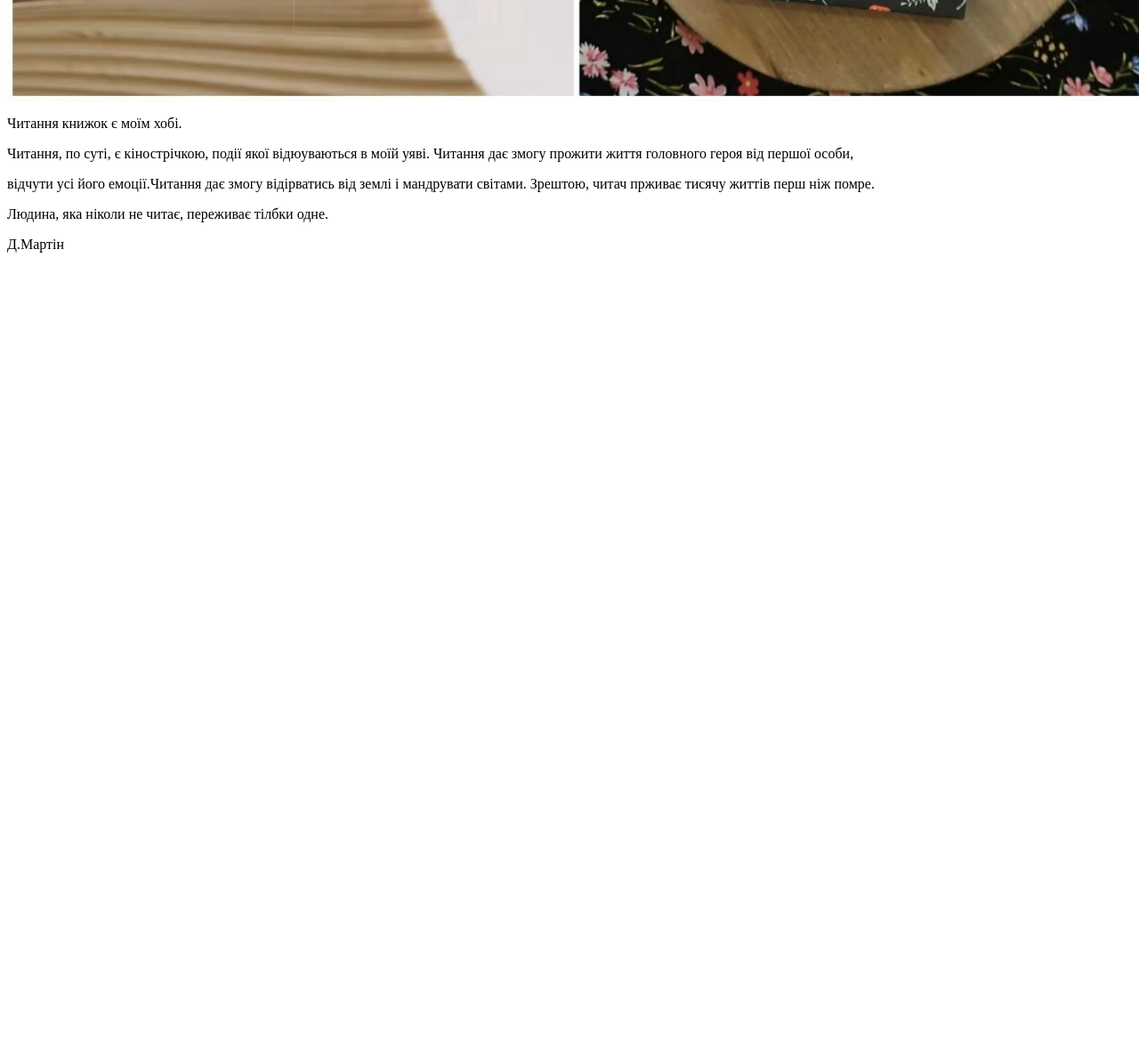
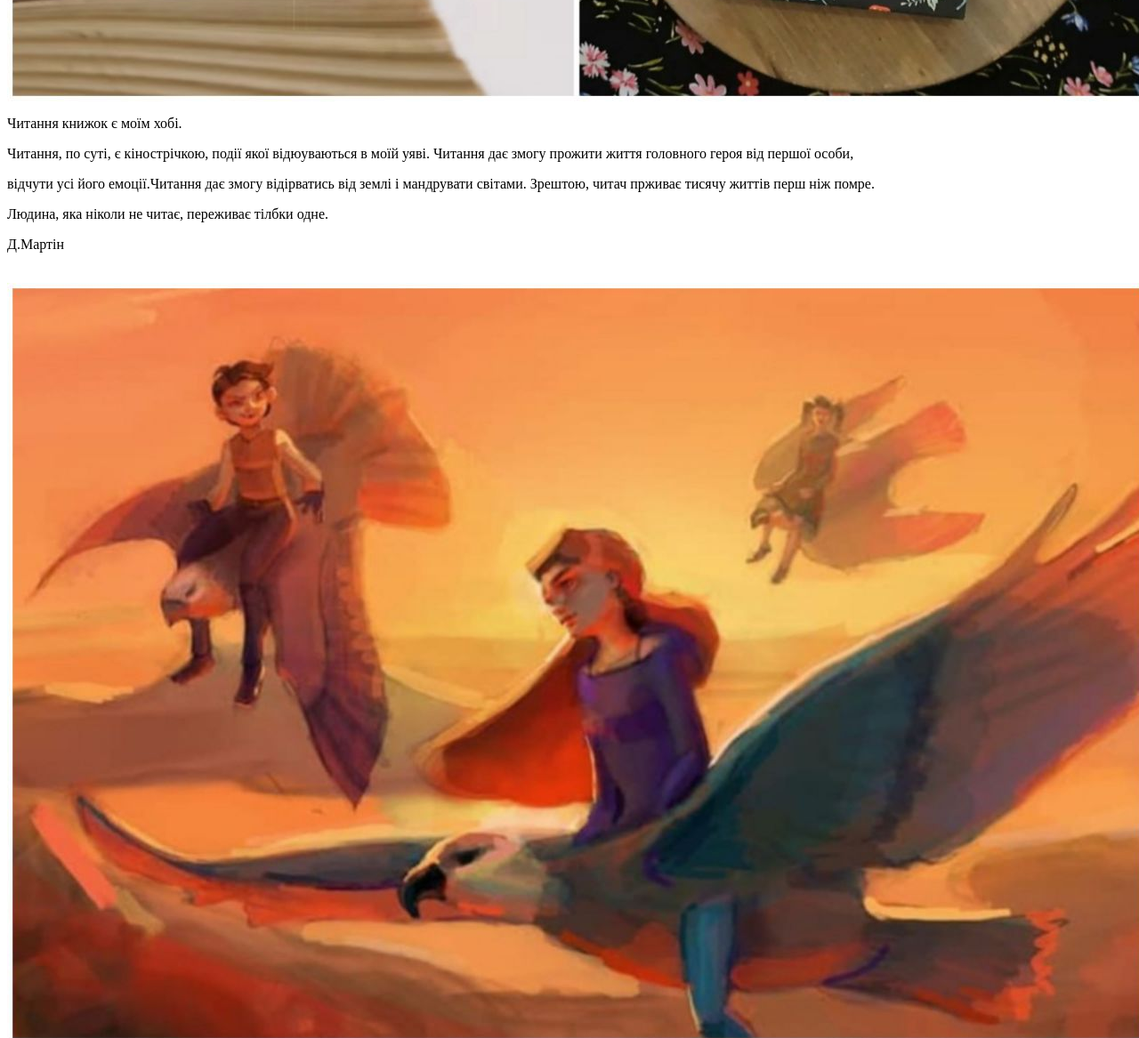
Before and after one commit to MariaHusak/MariaHusak.github.io, a plain HTML site: page index.html in a window 1280 px wide. Shown: the part 1232-2399 px from the top of the page at 89% size. Before the commit the page ends 1532 px from the top, so only its background shows below. Drawn offline with Linux system fonts and the light colour scheme.

Commit message:
add 5 page

```diff
--- a/index.html
+++ b/index.html
@@ -11,5 +11,7 @@
 <p> відчути усі його емоції.Читання дає змогу відірватись від землі і мандрувати світами. Зрештою, читач прживає тисячу життів перш ніж помре.</p>
 <p>Людина, яка ніколи не читає, переживає тілбки одне.</p>
 <p>Д.Мартін</p>
+<br>
+<img src="photo_2022-11-10_20-21-22.jpg">
 </body>
 </html>
```
Also changed, not shown: photo_2022-11-10_20-21-22.jpg (added).
